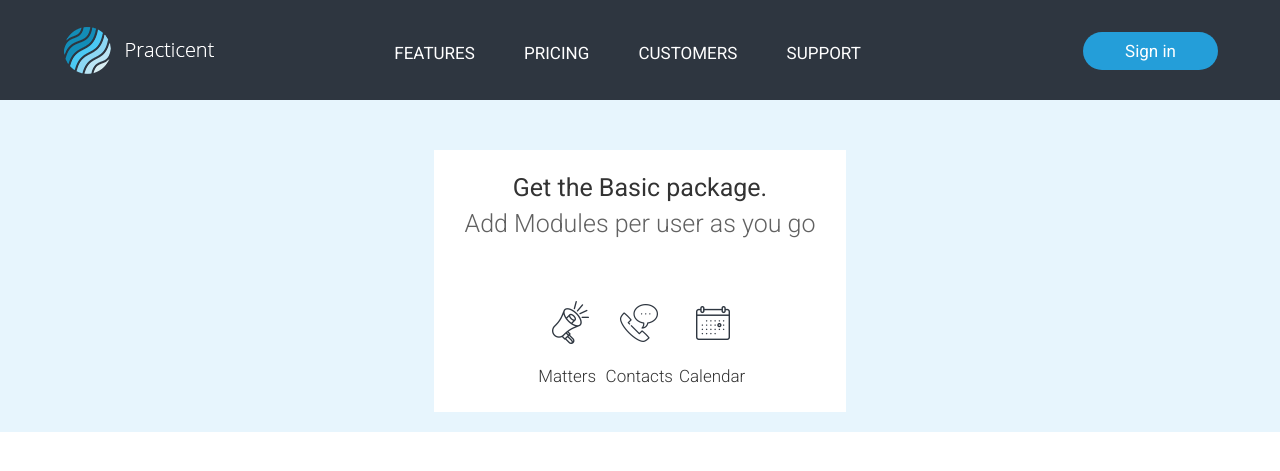
After one commit to Mihran1999/Practicent, a PHP site: page /pricing-page.html in a window 1280 px wide. The commit adds this page. Shown: the top 471 px of the page. Run offline with PHP 8.4, Linux system fonts and the light colour scheme; some libraries are stand-ins or nearby versions.

Commit message:
in progress

```diff
--- /dev/null
+++ b/pricing-page.html
@@ -0,0 +1,88 @@
+<!DOCTYPE html>
+<html>
+<head>
+    <title>Practicent</title>
+    <meta name="viewport" content="width=device-width, initial-scale=1.0">
+    <meta http-equiv="Content-Type" content="text/html; charset=utf-8" />
+    <link rel="stylesheet" type="text/css" href="style.css">
+    <link rel="stylesheet" type="text/css" href="bootstrap.min.css">
+    <script src="https://ajax.googleapis.com/ajax/libs/jquery/2.1.3/jquery.min.js"></script>
+    <meta name="viewport" content="width=device-width, initial-scale=1, maximum-scale=1, user-scalable=no">
+    <script src="https://code.jquery.com/jquery-1.10.2.js"></script>
+    <script type="text/javascript" src="js/responsive-menu.js"></script>
+    <script type="text/javascript" src="js/video-loader.js"></script>
+</head>
+<body>
+	<div class="controller">
+        <section id="page_start" class="col-md-12">
+            <header class="header custom_header_style" id="scrolling-header">
+                <div class="logo">
+                    <a href=""><img src="images/logo.png"></a>
+                </div>
+                <div class="logo_scroll">
+                    <a href=""><img src="images/logo-1.png"></a>
+                </div>
+                <a href="" id="sign-in">Sign in</a>
+                <div class="header_menu">
+                    <div class="menu-header-menu-container">
+                        <ul id="menu-header-menu" class="menu">
+                            <li><a href="http://features">FEATURES</a></li>
+                            <li><a href="http://pricing">PRICING</a></li>
+                            <li><a href="http://customers">CUSTOMERS</a></li>
+                            <li><a href="http://support">SUPPORT</a></li>
+                        </ul>
+                    </div>
+                </div>
+
+                <div class="mobile_menu">
+
+                    <div id="button" class="animateing">
+                        <div id="line" class="first"></div>
+                        <div id="line" class="invisible_line"></div>
+                        <div id="line" class="second"></div>
+                        <div id="line" class="third"></div>
+                    </div>
+
+                    <div class="header_menu_responsive">
+                        <a href="" id="sign-in" class="for_mobile">Sign in</a>
+                        <div class="menu-header-menu-container">
+                            <ul class="menu"><li class=""><a href="http://features">FEATURES</a></li>
+                                <li><a href="http://pricing">PRICING</a></li>
+                                <li><a href="http://customers">CUSTOMERS</a></li>
+                                <li><a href="http://support">SUPPORT</a></li>
+                            </ul>
+                        </div>
+                    </div>
+                </div>
+            </header>
+            <div id="clear"></div>
+        </section>
+
+        <section id="pricing_page" class="col-md-12">
+            <div class="start_trial_box">
+                <div id="text-controller">
+                    <span>Get the Basic package.</span>
+                    <p>Add Modules per user as you go</p>
+                </div>
+                <div id="pricing-icon-box">
+                    <div class="pricing_icon">
+                        <img src="images/pr-icon-1.png">
+                        <br />
+                        <small>Matters</small>
+                    </div>
+                    <div class="pricing_icon">
+                        <img src="images/pr-icon-2.png">
+                        <br />
+                        <small>Contacts</small>
+                    </div>
+                    <div class="pricing_icon">
+                        <img src="images/pr-icon-3.png">
+                        <br />
+                        <small>Calendar</small>
+                    </div>
+                </div>
+            </div>
+        </section>
+    </div>
+</body>
+</html>
--- a/style.css
+++ b/style.css
@@ -1,8 +1,36 @@
 @import url(https://fonts.googleapis.com/css?family=Roboto:100,100italic,300,300italic,400,400italic,500,500italic,700,700italic,900,900italic&subset=latin,latin-ext,cyrillic,cyrillic-ext,greek-ext,greek,vietnamese);
 @import url(https://fonts.googleapis.com/css?family=Roboto+Condensed:300,300italic,400,400italic,700,700italic&subset=latin,latin-ext,cyrillic-ext,cyrillic,greek-ext,greek,vietnamese);
 @import url(https://fonts.googleapis.com/css?family=Roboto+Slab:400,100,300,700&subset=latin,latin-ext,greek-ext,greek,vietnamese,cyrillic,cyrillic-ext);
+#pricing_page {
+  background-color: #e7f5fd;
+  padding: 50px 15px 20px 15px;
+  text-align: center;
+  float: left;
+  width: 100%;
+  font-family: Roboto;
+  font-size: 25px;
+  font-weight: 200;
+  font-stretch: condensed; }
+  #pricing_page .start_trial_box {
+    background-color: #ffffff;
+    width: 33%;
+    margin: 0 auto;
+    padding: 20px; }
+  #pricing_page #pricing-icon-box {
+    margin-top: 50px; }
+  #pricing_page .pricing_icon {
+    display: inline-block; }
+  #pricing_page span {
+    font-weight: 400; }
+  #pricing_page p {
+    color: #616161;
+    font-weight: 300; }
+  #pricing_page small {
+    font-weight: 300;
+    font-size: 17px; }
+
 * {
-  outline: none; }
+  outline: none !important; }
 
 body {
   margin: 0;
@@ -19,35 +47,63 @@ body {
   padding: 0; }
   #page_start .header {
     position: relative;
-    height: 95px;
-    padding: 24px 62px 24px 62px;
-    margin-bottom: 130px;
+    height: 100px;
+    width: 100%;
+    padding: 24px 62px 0 62px;
     z-index: 5;
     font-family: Roboto;
     font-size: 17px;
     font-weight: normal;
-    font-stretch: condensed; }
+    font-stretch: condensed;
+    -webkit-transition: 0.5s cubic-bezier(0.42, 0, 0.21, 0.97);
+    -moz-transition: 0.5s cubic-bezier(0.42, 0, 0.21, 0.97);
+    -o-transition: 0.5s cubic-bezier(0.42, 0, 0.21, 0.97);
+    transition: 0.5s cubic-bezier(0.42, 0, 0.21, 0.97); }
     #page_start .header .logo {
+      position: absolute;
+      visibility: visible;
       float: left;
-      margin-right: 100px; }
+      z-index: 10; }
+    #page_start .header .logo_scroll {
+      visibility: hidden;
+      float: left;
+      z-index: 8; }
     #page_start .header .menu {
-      float: left; }
+      text-align: center;
+      padding: 0; }
     #page_start .header .menu a {
+      position: relative;
       color: #fff;
       -webkit-transition: 0.5s cubic-bezier(0.42, 0, 0.21, 0.97);
       -moz-transition: 0.5s cubic-bezier(0.42, 0, 0.21, 0.97);
       -o-transition: 0.5s cubic-bezier(0.42, 0, 0.21, 0.97);
       transition: 0.5s cubic-bezier(0.42, 0, 0.21, 0.97); }
+    #page_start .header .menu a:after {
+      display: block;
+      position: absolute;
+      left: 0;
+      bottom: -37px;
+      width: 0;
+      height: 3px;
+      background-color: #249ed9;
+      content: "";
+      -webkit-transition: width 0.5s cubic-bezier(0.42, 0, 0.21, 0.97);
+      -moz-transition: width 0.5s cubic-bezier(0.42, 0, 0.21, 0.97);
+      -o-transition: width 0.5s cubic-bezier(0.42, 0, 0.21, 0.97);
+      transition: width 0.5s cubic-bezier(0.42, 0, 0.21, 0.97); }
+    #page_start .header .menu a:hover:after {
+      width: 100%; }
     #page_start .header .menu a:hover {
       text-decoration: none;
       color: #249ed9; }
     #page_start .header .menu li {
       display: inline-block;
-      margin-left: 45px; }
+      margin-right: 45px; }
     #page_start .header #sign-in {
+      background-color: #249ed9;
       padding: 7px 42px 7px 42px;
+      margin-top: 8px;
       float: right;
-      background-color: #249ed9;
       color: #fff;
       -webkit-border-radius: 20px;
       -moz-border-radius: 20px;
@@ -517,6 +605,9 @@ body {
 /** end 'Footer' **/
 /************/
 /** start '@media queries' **/
+@media only screen and (max-width: 1382px) {
+  #page_start .header .logo {
+    margin-right: 10%; } }
 @media only screen and (max-width: 1330px) {
   #services .wrapper_services {
     width: 100%;
--- a/style.scss
+++ b/style.scss
@@ -1,10 +1,12 @@
+
+@import 'pricing';
 
 @import url(https://fonts.googleapis.com/css?family=Roboto:100,100italic,300,300italic,400,400italic,500,500italic,700,700italic,900,900italic&subset=latin,latin-ext,cyrillic,cyrillic-ext,greek-ext,greek,vietnamese);
 @import url(https://fonts.googleapis.com/css?family=Roboto+Condensed:300,300italic,400,400italic,700,700italic&subset=latin,latin-ext,cyrillic-ext,cyrillic,greek-ext,greek,vietnamese);
 @import url(https://fonts.googleapis.com/css?family=Roboto+Slab:400,100,300,700&subset=latin,latin-ext,greek-ext,greek,vietnamese,cyrillic,cyrillic-ext);
 
 * {
-	outline: none;
+	outline: none !important;
 }
 body {
 	margin: 0;
@@ -23,28 +25,58 @@ body {
 	padding: 0;
 	.header {
 	position: relative;
-	height: 95px;
-	padding: 24px 62px 24px 62px;
-	margin-bottom: 130px;
+	height: 100px;
+	width: 100%;
+	padding: 24px 62px 0 62px;
 	z-index: 5;
 	font-family: Roboto;
 	font-size: 17px;
 	font-weight: normal;
 	font-stretch: condensed;
+	-webkit-transition: 0.5s  cubic-bezier(0.42, 0, 0.21, 0.97);
+    -moz-transition: 0.5s  cubic-bezier(0.42, 0, 0.21, 0.97);
+    -o-transition: 0.5s  cubic-bezier(0.42, 0, 0.21, 0.97);
+    transition: 0.5s  cubic-bezier(0.42, 0, 0.21, 0.97);
 	.logo {
+		position: absolute;
+		visibility: visible;
 		float: left;
-		margin-right: 100px;
+		z-index: 10;
+	}
+	.logo_scroll {
+		visibility: hidden;
+		float: left;
+		z-index: 8;
 	}
 	.menu {
-		float: left;
+		text-align: center;
+		padding: 0;
 	}
 	.menu {
 		a {
+			position: relative;
 			color: #fff;
 			-webkit-transition: 0.5s  cubic-bezier(0.42, 0, 0.21, 0.97);
     		-moz-transition: 0.5s  cubic-bezier(0.42, 0, 0.21, 0.97);
     		-o-transition: 0.5s  cubic-bezier(0.42, 0, 0.21, 0.97);
     		transition: 0.5s  cubic-bezier(0.42, 0, 0.21, 0.97);
+		}
+		a:after {
+			display: block;
+  			position: absolute;
+  			left: 0;
+  			bottom: -37px;
+  			width: 0;
+  			height: 3px;
+  			background-color: #249ed9;
+  			content: "";
+  			-webkit-transition: width 0.5s  cubic-bezier(0.42, 0, 0.21, 0.97);
+    		-moz-transition: width 0.5s  cubic-bezier(0.42, 0, 0.21, 0.97);
+    		-o-transition: width 0.5s  cubic-bezier(0.42, 0, 0.21, 0.97);
+    		transition: width 0.5s  cubic-bezier(0.42, 0, 0.21, 0.97);
+		}
+		a:hover:after {
+			width: 100%;
 		}
 		a:hover {
 			text-decoration: none;
@@ -54,27 +86,33 @@ body {
 	.menu  {
 		li {
 			display: inline-block;
-			margin-left: 45px;
+			margin-right: 45px;
 		}
 	}
 	#sign-in {
+		background-color: #249ed9;
 		padding: 7px 42px 7px 42px;
+		margin-top: 8px;
 		float: right;
-		background-color: #249ed9;
 		color: #fff;
 		-webkit-border-radius: 20px;
 		-moz-border-radius: 20px;
 		border-radius: 20px;
 	}
-	#sign-in:hover {
-		text-decoration: none;
-	}
+		#sign-in:hover {
+			text-decoration: none;
+		}
 	}
 }
 .header_content {
 	text-align: center;
+	margin-top: 130px;
 	margin-bottom: 90px;
 	padding: 0 10px 0 10px;
+	-webkit-transition: 0.5s  cubic-bezier(0.42, 0, 0.21, 0.97);
+    -moz-transition: 0.5s  cubic-bezier(0.42, 0, 0.21, 0.97);
+    -o-transition: 0.5s  cubic-bezier(0.42, 0, 0.21, 0.97);
+    transition: 0.5s  cubic-bezier(0.42, 0, 0.21, 0.97);
 	span {
 		color: #fff;
 		font-family: Roboto;
@@ -619,7 +686,11 @@ body {
 /************/
 
 /** start '@media queries' **/
-
+@media only screen and (max-width: 1382px) {
+	#page_start .header .logo {
+		margin-right: 10%;
+	}
+}
 @media only screen and (max-width: 1330px) {
 	#services .wrapper_services {
 		width: 100%;
```
Also changed, not shown: other parts of style.css (+62 -26 lines), other parts of style.scss (+69 -37 lines), index.html (+6 -6 lines), js/responsive-menu.js (+29 -9 lines), pricing.css (added, +29 -0 lines), pricing.scss (added, +34 -0 lines), images/jnn.png (added), images/logo-1.png (added), images/pr-icon-1.png (added), images/pr-icon-2.png (added), images/pr-icon-3.png (added), style.min.css (added), 2 other files.
